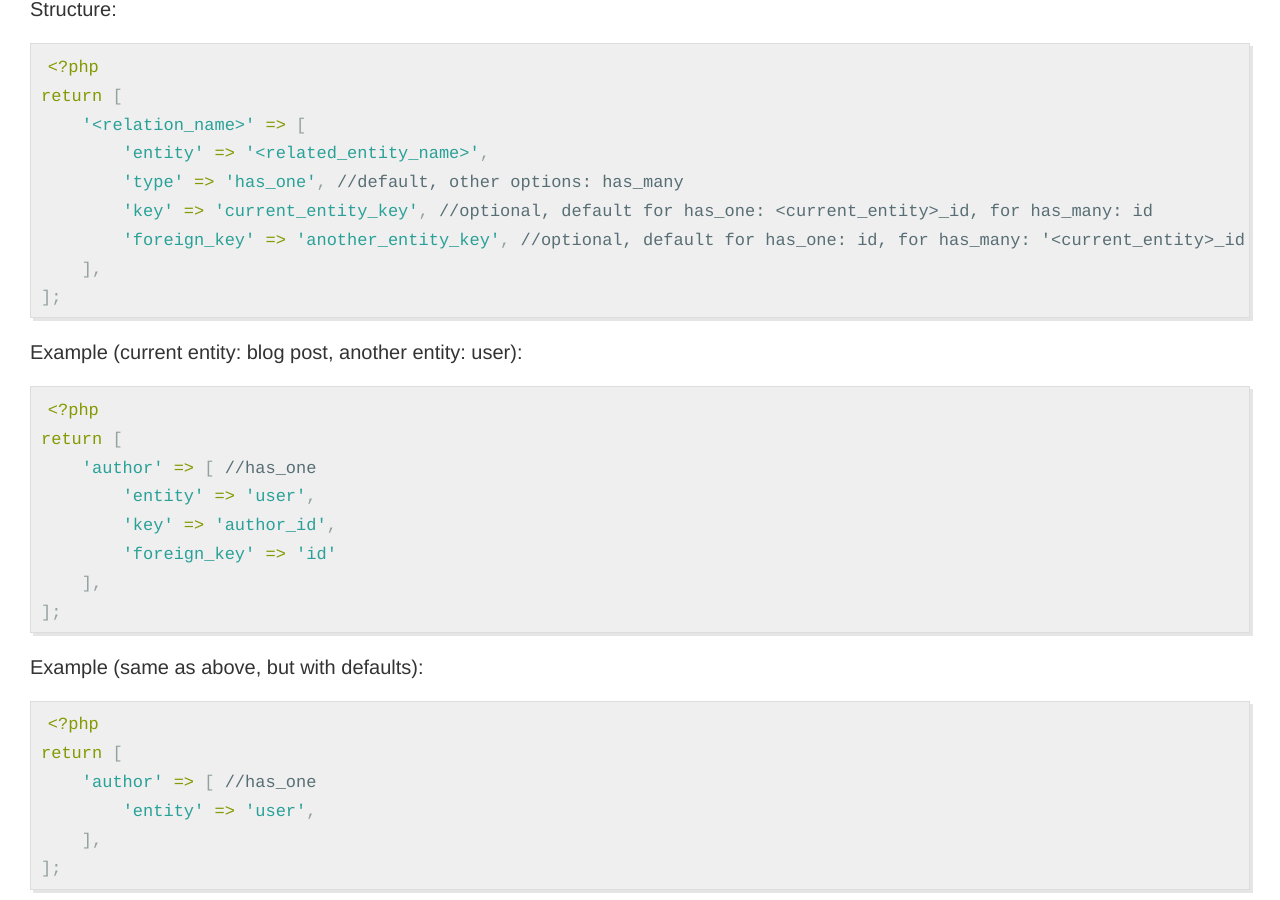
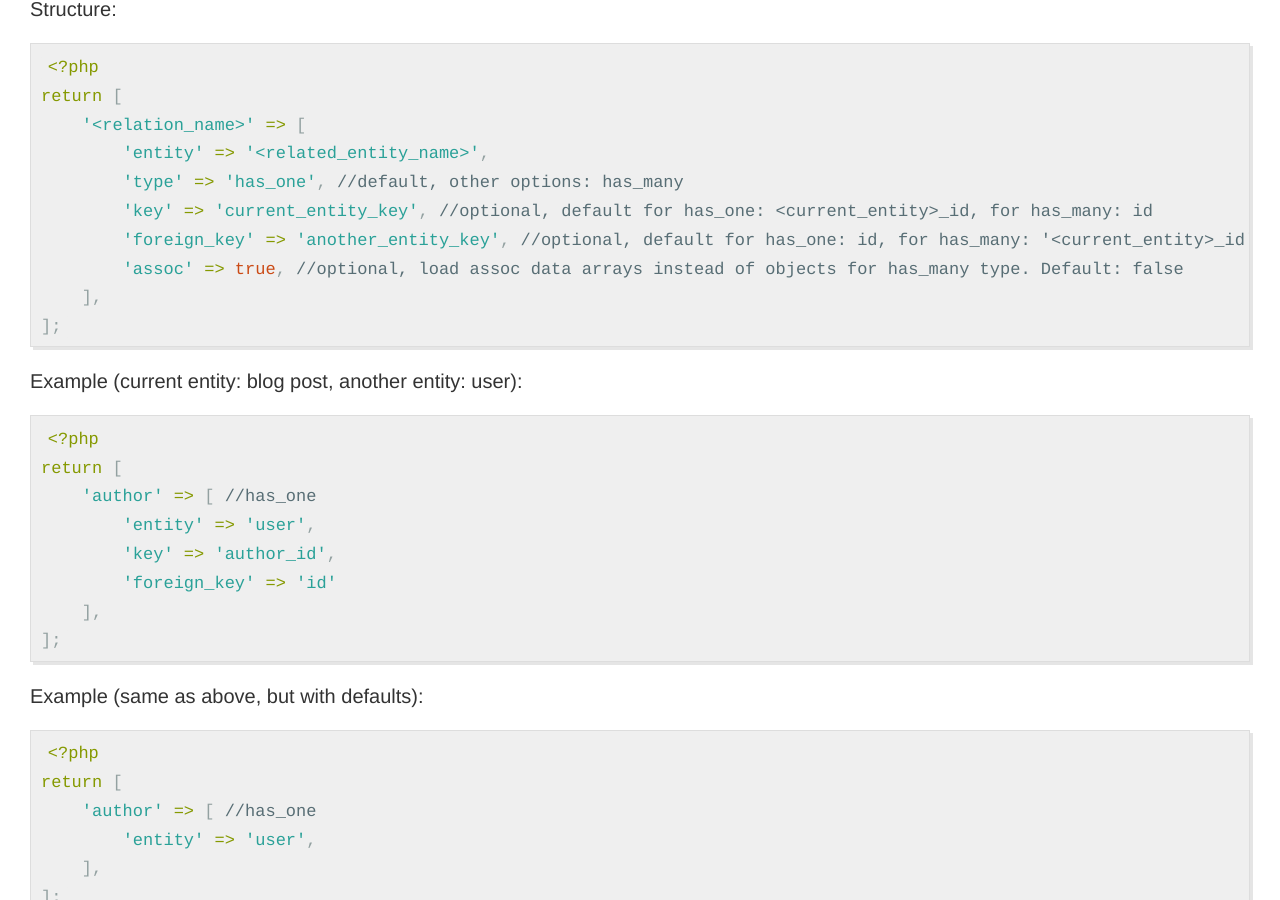
Before and after one commit to frameworkwtf/framework.wtf, a Jekyll site: the page built from orm.md, in a window 1280 px wide and 900 px high, scrolled down 3891 px. Built offline with Jekyll 4.4.1, drawn with Linux system fonts in a browser that asks for light colours.

Commit message:
Updated ORM docs

````diff
--- a/orm.md
+++ b/orm.md
@@ -166,6 +166,7 @@ return [
         'type' => 'has_one', //default, other options: has_many
         'key' => 'current_entity_key', //optional, default for has_one: <current_entity>_id, for has_many: id
         'foreign_key' => 'another_entity_key', //optional, default for has_one: id, for has_many: '<current_entity>_id'
+        'assoc' => true, //optional, load assoc data arrays instead of objects for has_many type. Default: false
     ],
 ];
 ```
````
